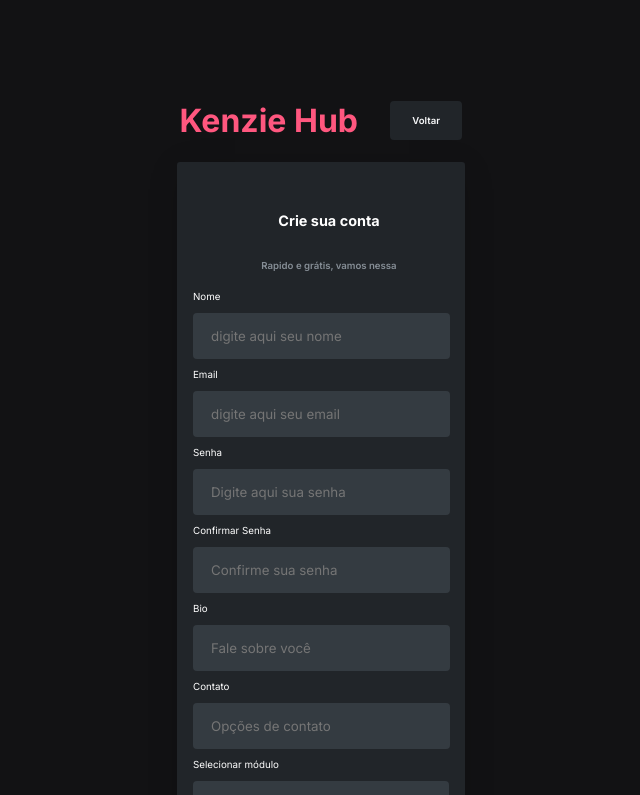
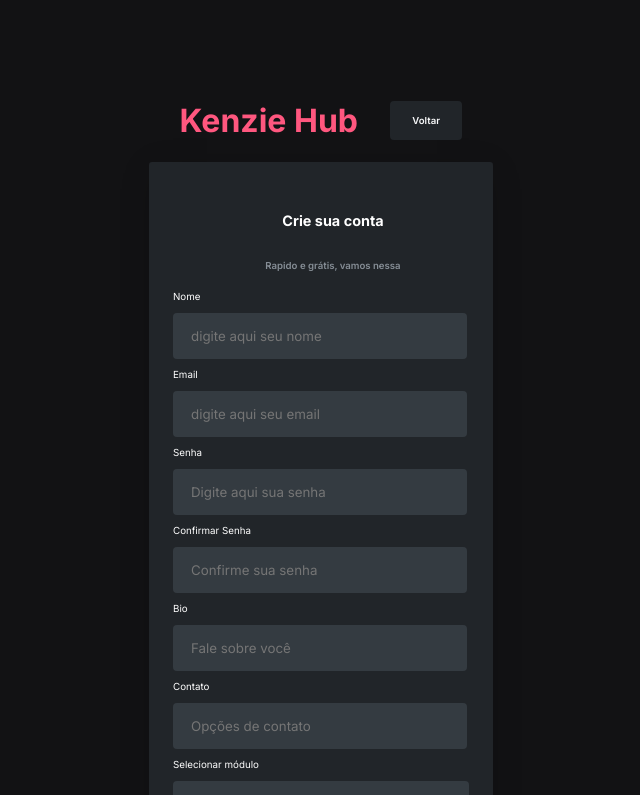
Before and after one commit to Christ1anGall/react-entrega-s2-formulario-de-cadastro-Christ1anGall, a React (Create React App) app: page /register in a window 1280 px wide. Shown: the top 795 px of the page, without its empty margins (319-959 px from the left). Built offline with nearby package versions, Linux system fonts and the light colour scheme.

Commit message:
fix: css

```diff
--- a/src/components/Body/style.js
+++ b/src/components/Body/style.js
@@ -1,8 +1,12 @@
 import styled from "styled-components";
 
 const BodyContainer = styled.section`
-  padding: 0 21rem;
+  display: flex;
+  flex-direction: column;
+  align-items: center;
+  padding: 0 50px;
   color: var(--color-text);
+
   h5 {
     font-weight: 400;
     font-size: 16px;
@@ -14,6 +18,11 @@
     line-height: 28px;
     color: var(--gray-0);
   }
+  @media only screen and (min-width: 600px) {
+    flex-direction: column;
+    padding: 0 22%;
+    justify-content: space-between;
+  }
 `;
 
 export default BodyContainer;
--- a/src/components/Form.jsx
+++ b/src/components/Form.jsx
@@ -86,7 +86,7 @@
 
       <button type="submit">Entrar</button>
 
-      <div>
+      <div className="NavDiv">
         <p>Ainda não possui uma conta?</p>
         <LinkForm to={"/register"}>Cadastre-se</LinkForm>
       </div>
--- a/src/components/Header/style.js
+++ b/src/components/Header/style.js
@@ -2,10 +2,10 @@
 
 const HeaderMain = styled.nav`
   display: flex;
+  border-bottom: 1px solid var(--gray-3);
   align-items: center;
   justify-content: space-between;
-  border-bottom: 1px solid var(--gray-3);
-  padding: 0 21rem;
+  padding: 0 1rem;
 
   button {
     background: var(--gray-3);
@@ -14,6 +14,12 @@
     padding: 0.5rem 1rem;
     color: white;
   }
+
+  @media only screen and (min-width: 600px) {
+    flex-direction: row;
+    padding: 0 22%;
+    justify-content: space-between;
+  }
 `;
 
 export default HeaderMain;
--- a/src/components/UserInfo/style.js
+++ b/src/components/UserInfo/style.js
@@ -3,22 +3,34 @@
 const UserContainer = styled.div`
   color: white;
   display: flex;
-  justify-content: space-between;
+
   border-bottom: 2px solid var(--gray-3);
-  height: 11rem;
-  align-items: center;
-  padding: 0 21rem;
+  align-items: flex-start;
+  flex-direction: column;
+  justify-content: center;
+  padding: 3rem 1rem;
+  gap: 12px;
 
   h2 {
     font-weight: 700;
     font-size: 18px;
     line-height: 28px;
+    margin: 0;
   }
   h3 {
     font-weight: 400;
     font-size: 12px;
     line-height: 22px;
     color: var(--gray-1);
+    margin: 0;
+  }
+
+  @media only screen and (min-width: 600px) {
+    flex-direction: row;
+    padding: 0 22%;
+    justify-content: space-between;
+    height: 8rem;
+    align-items: center;
   }
 `;
 export default UserContainer;
--- a/src/components/style.js
+++ b/src/components/style.js
@@ -5,14 +5,14 @@
   display: flex;
   justify-content: center;
   flex-direction: column;
-  text-align: left;
+
   color: white;
   width: 17rem;
   padding: 3rem 0rem 2.5rem 1rem;
   background: var(--gray-3);
   box-shadow: 0px 3.20867px 32.0867px -8.02168px rgba(0, 0, 0, 0.25);
   border-radius: 3.20867px;
-  margin: 0 auto 2rem;
+  margin: 0 auto;
 
   .errorDiv {
     display: flex;
@@ -31,18 +31,18 @@
       padding: 4px 15px;
       border-radius: 3px;
       width: 5.6rem;
-      margin-left: 16.5rem;
-      margin-top: 10px;
+      margin-left: 9.5rem;
+      margin-top: -50px;
       text-align: center;
       &::before {
         content: "";
         border-style: solid;
         border-width: 10px 7px 0 7px;
-        transform: rotate(90deg);
+        transform: rotate(0deg);
         border-color: #f10 transparent;
         position: absolute;
-        top: 4px;
-        left: -7px;
+        top: 45px;
+        left: 0px;
       }
     }
     &:hover {
@@ -74,7 +74,7 @@
     margin-bottom: 1rem;
     border-radius: 4px;
     background: rgba(52, 59, 65, 1);
-    width: 14.7rem;
+    width: 14.5rem;
     height: 2.5rem;
     color: white;
   }
@@ -112,13 +112,44 @@
     margin-top: 0.7rem;
     margin-bottom: 1.5rem;
   }
+  .NavDiv {
+    align-items: center;
+    display: flex;
+    flex-direction: column;
+    a {
+      text-align: center;
+    }
+  }
+  @media only screen and (min-width: 600px) {
+    width: 20rem;
+    padding: 3rem 0rem 2.5rem 1.5rem;
+
+    input {
+      width: 17rem;
+    }
+    select {
+      width: 18.5rem;
+    }
+    button {
+      width: 18.5rem;
+    }
+    .NavDiv {
+      align-items: center;
+      display: flex;
+      flex-direction: column;
+      margin-right: 1.5rem;
+      a {
+        text-align: center;
+      }
+    }
+  }
 `;
 
 export const Container = styled.div`
   display: flex;
   align-items: center;
   border-radius: 5px;
-
+  width: 100%;
   input {
     border: none;
     width: 100%;
@@ -131,6 +162,9 @@
     left: -30px;
     top: -9px;
     cursor: pointer;
+  }
+  @media only screen and (min-width: 600px) {
+    width: 19.3rem;
   }
 `;
 
@@ -145,4 +179,8 @@
   font-weight: 500;
   font-size: 12.8347px;
   line-height: 21px;
+
+  @media only screen and (min-width: 600px) {
+    padding: 0.8rem 5.5rem;
+  }
 `;
```
Also changed, not shown: 1 other file (tests, documents, lock files or other folders).
